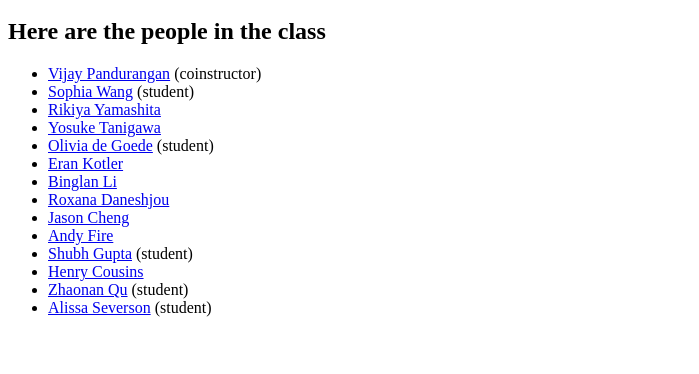
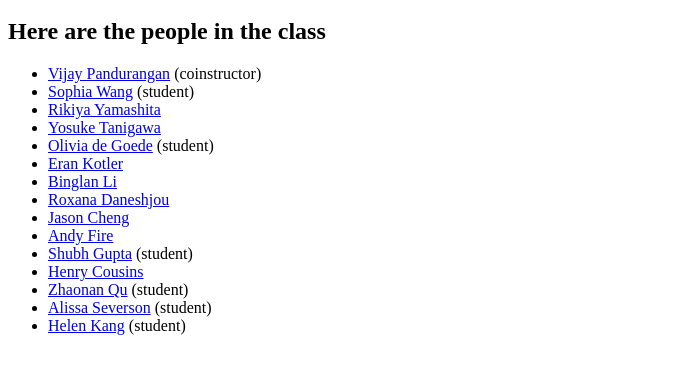
Before and after one commit to vijayp/biods253-spring2021, a plain HTML site: page index.html in a window 1280 px wide. Shown: the part 48-422 px from the top of the page, without its empty margins (0-699 px from the left). Drawn offline with Linux system fonts and the light colour scheme.

Commit message:
Added Helen's info

```diff
--- a/index.html
+++ b/index.html
@@ -20,6 +20,7 @@
 <li><a href="https://profiles.stanford.edu/henry-cousins">Henry Cousins</a></li>
 <li><a href="https://vpge.stanford.edu/people/zhaonan-qu">Zhaonan Qu</a> (student) </li>
 <li><a href="https://rosenberglab.stanford.edu/people.html">Alissa Severson</a> (student) </li>
+<li><a href="https://https://profiles.stanford.edu/intranet/helen-kang">Helen Kang</a> (student) </li>
 </ul>
 
 
```
